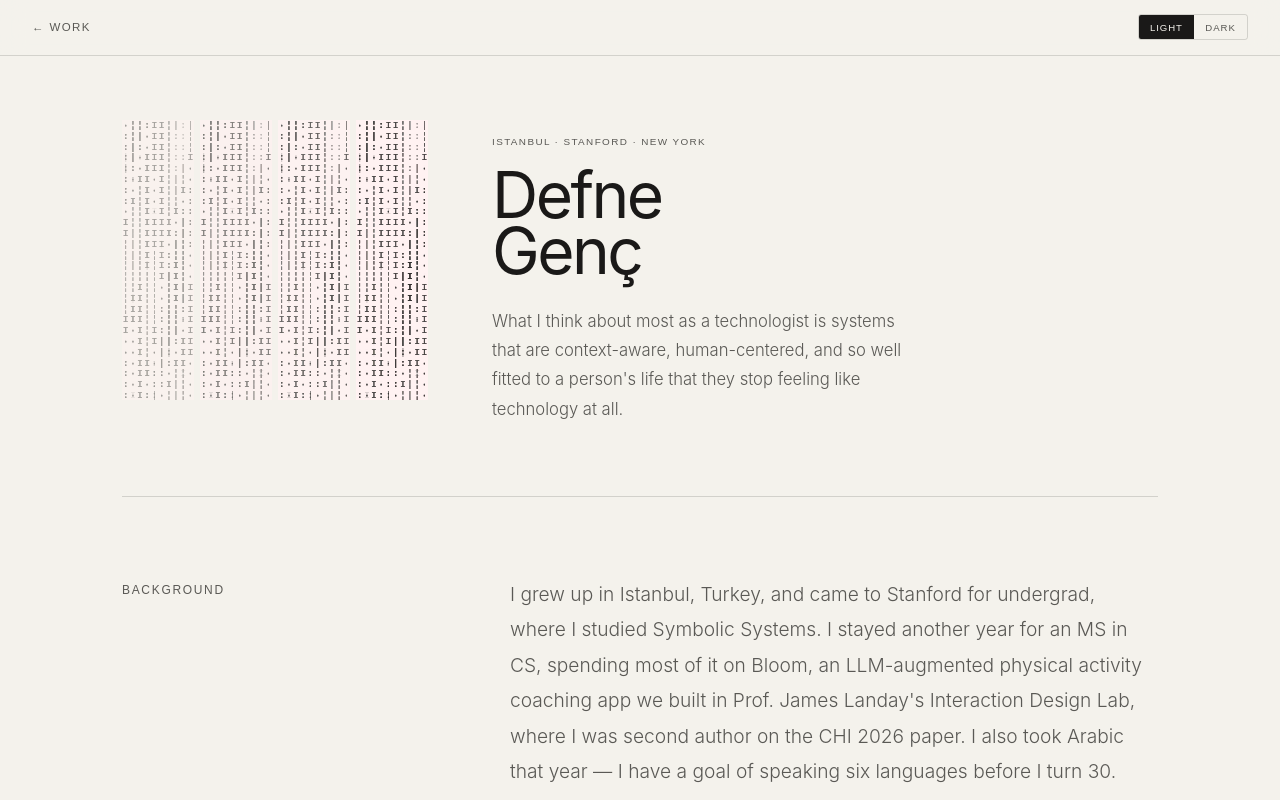
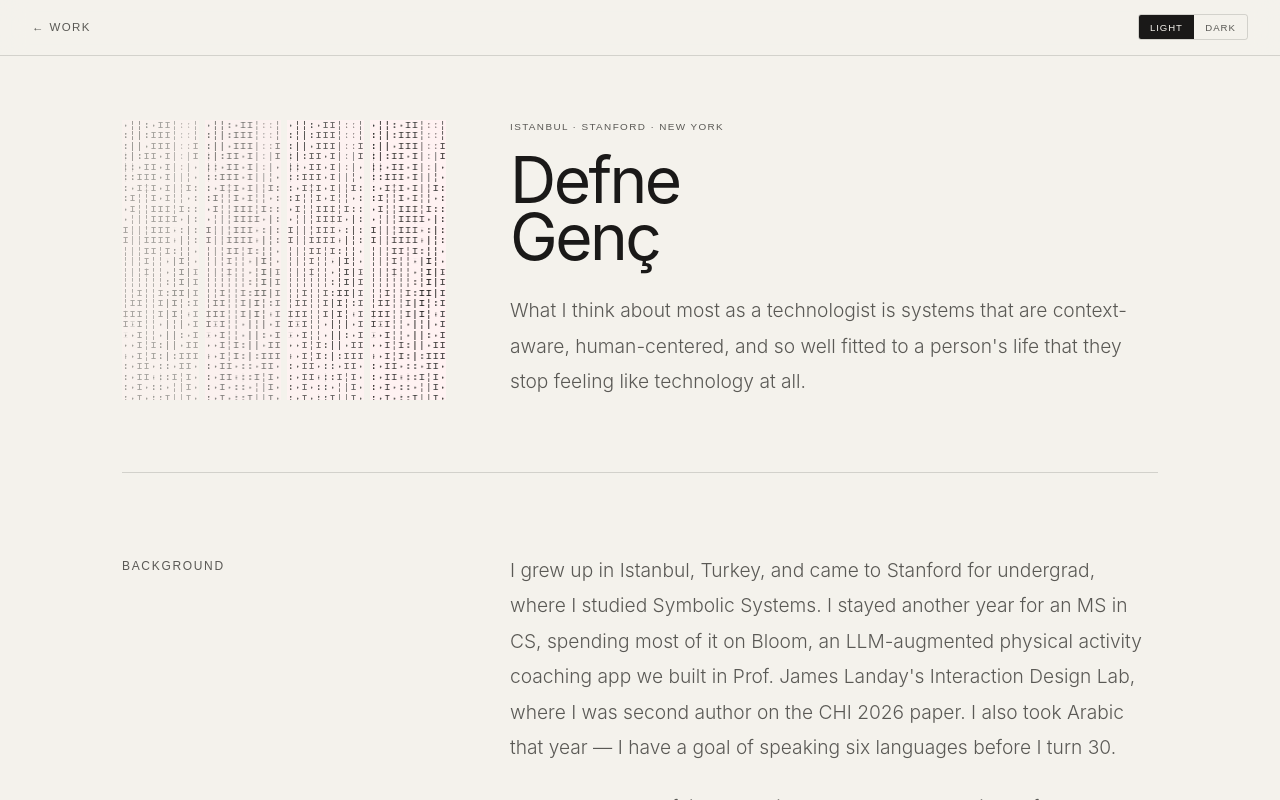
Before and after one commit to defnegenc/portfolio-v2, a Next.js app: page /about in a window 1280 px wide. Built offline with nearby package versions, Linux system fonts and the light colour scheme; a web font is replaced by a local one.

Commit message:
About: align hero text with body columns, unify font sizes

```diff
--- a/app/about/page.tsx
+++ b/app/about/page.tsx
@@ -56,22 +56,24 @@ export default function About() {
       <div style={{ maxWidth: 1100, margin: '0 auto', padding: '0 2rem 8rem', position: 'relative', zIndex: 1 }}>
 
         {/* Hero */}
-        <div className="fade-up fade-up-1 hero-inner" style={{ display: 'flex', gap: '4rem', padding: '4rem 0 4.5rem', borderBottom: '1px solid var(--hairline)', alignItems: 'flex-start' }}>
-          <div className="hero-strips" style={{ display: 'flex', gap: 6, height: 280, flexShrink: 0, alignSelf: 'stretch' }}>
+        <div className="fade-up fade-up-1 content-grid hero-inner" style={{ display: 'grid', gridTemplateColumns: '1fr 2fr', gap: '4rem', padding: '4rem 0 4.5rem', borderBottom: '1px solid var(--hairline)', alignItems: 'end' }}>
+          <div className="hero-strips" style={{ display: 'flex', gap: 6, height: 280 }}>
             {[0.45, 0.65, 0.82, 1].map((opacity, i) => (
-              <div key={i} style={{ flex: 1, minWidth: 56, maxWidth: 72, height: '100%', overflow: 'hidden', opacity }}>
+              <div key={i} style={{ flex: 1, minWidth: 0, height: '100%', overflow: 'hidden', opacity }}>
                 <AsciiCanvas breathe lightMode={isLight} />
               </div>
             ))}
           </div>
-          <div style={{ display: 'flex', flexDirection: 'column', justifyContent: 'flex-end', paddingTop: '1rem' }}>
-            <div className="fade-up fade-up-2" style={{ ...mono, fontSize: '0.62rem', color: 'var(--ink-dim)', textTransform: 'uppercase', letterSpacing: '0.14em', marginBottom: '1.25rem' }}>
-              Istanbul · Stanford · New York
+          <div className="fade-up fade-up-2" style={{ display: 'flex', flexDirection: 'column', gap: '1.75rem' }}>
+            <div>
+              <div style={{ ...mono, fontSize: '0.62rem', color: 'var(--ink-dim)', textTransform: 'uppercase', letterSpacing: '0.14em', marginBottom: '1.25rem' }}>
+                Istanbul · Stanford · New York
+              </div>
+              <h1 className="fade-up fade-up-3" style={{ fontSize: 'clamp(2.8rem, 5vw, 5.5rem)', fontWeight: 400, letterSpacing: '-0.04em', lineHeight: 0.88 }}>
+                Defne<br />Genç
+              </h1>
             </div>
-            <h1 className="fade-up fade-up-3" style={{ fontSize: 'clamp(2.8rem, 5vw, 5.5rem)', fontWeight: 400, letterSpacing: '-0.04em', lineHeight: 0.88, marginBottom: '1.75rem' }}>
-              Defne<br />Genç
-            </h1>
-            <p className="fade-up fade-up-4" style={{ fontSize: 'clamp(1rem, 1.3vw, 1.15rem)', fontWeight: 300, lineHeight: 1.75, color: 'var(--ink-dim)', maxWidth: 420 }}>
+            <p className="fade-up fade-up-4" style={{ fontSize: '1.2rem', fontWeight: 300, lineHeight: 1.85, color: 'var(--ink-dim)', maxWidth: 640 }}>
               What I think about most as a technologist is systems that are context-aware, human-centered, and so well fitted to a person's life that they stop feeling like technology at all.
             </p>
           </div>
```
